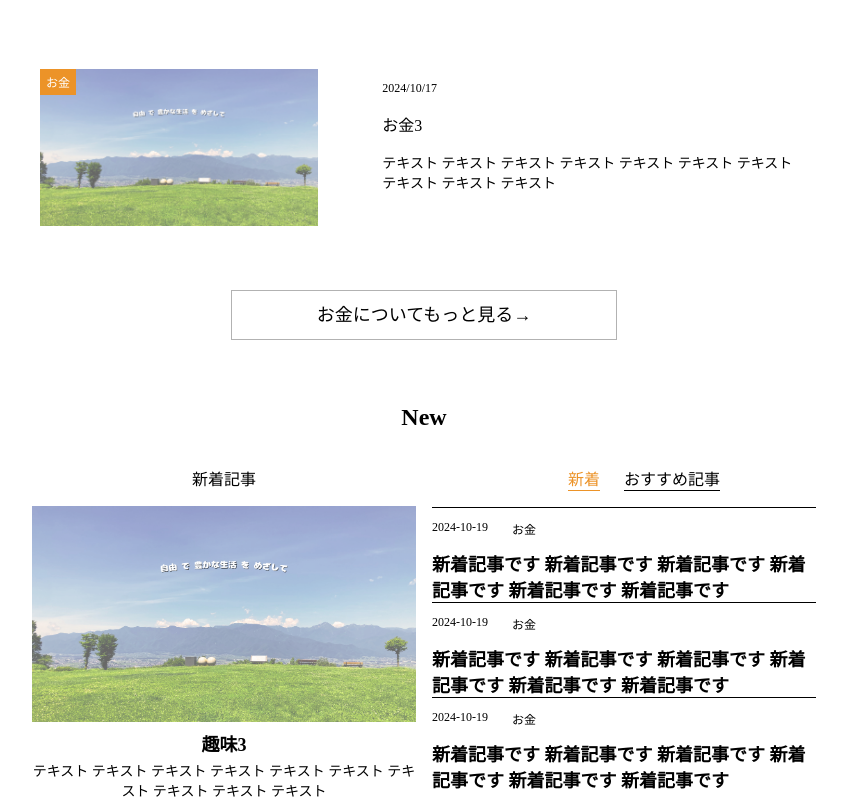
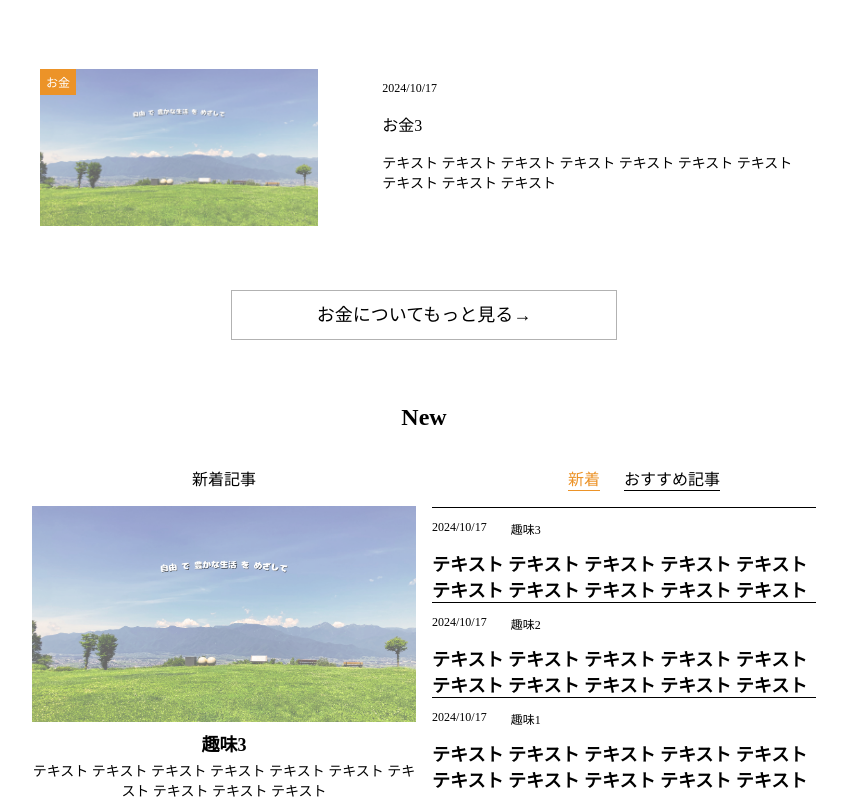
Before and after one commit to akimizu21/my_blog, a Next.js app: page / in a window 1280 px wide. Shown: the part 1743-2543 px from the top of the page, without its empty margins (216-1063 px from the left). Built offline with nearby package versions, Linux system fonts and the light colour scheme.

Commit message:
新着記事表示実装完了

```diff
--- /dev/null
+++ b/src/app/components/AddContents/index.tsx
@@ -0,0 +1,48 @@
+/**
+ * AddContents
+ */
+/**
+ * styles
+ */
+import styles from "./styles.module.css"
+
+export const AddContents = (props) => {
+  const {addInputTitle, onChangeAddInputTitle, contentsSelectedLabel, onChangeContentsSelectedLabel, contentsList, addInputText, onChangeAddInputText, handleAddContents} = props;
+  return (
+    <>
+      <div className={styles.addContents}>
+        <div className={styles.inputArea}>
+          <label>記事タイトル</label>
+          <input
+            type="text"
+            value={addInputTitle}
+            onChange={onChangeAddInputTitle}
+            className={styles.addForm}></input>
+        </div>
+        <div className={styles.inputArea}>
+          <label>カテゴリー</label>
+          <select
+            value={contentsSelectedLabel}
+            onChange={onChangeContentsSelectedLabel}
+            className={styles.addForm}
+          >
+            {contentsList.map((content, index: number) => (
+              <option key={index} value={content.name}>
+                {content.name}
+              </option>
+            ))}
+          </select>
+        </div>
+        <div className={styles.inputArea}>
+          <label>記事内容</label>
+          <input
+            type="text"
+            value={addInputText}
+            onChange={onChangeAddInputText}
+            className={styles.addForm}></input>
+        </div>
+        <button onClick={handleAddContents} className={styles.addButton}>追加</button>
+      </div>
+    </>
+  )
+}
--- /dev/null
+++ b/src/app/components/AddContents/styles.module.css
@@ -0,0 +1,21 @@
+/* AddContents領域 */
+.addContents {
+  display: flex;
+  justify-content: center;
+  gap: 48px;
+}
+
+.inputArea {
+  display: flex;
+  gap: 8px;
+  align-items: center;
+}
+
+.addForm {
+  padding: 4px;
+}
+
+.addButton {
+  width: 64px;
+  cursor: pointer;
+}
--- a/src/app/constants/data.ts
+++ b/src/app/constants/data.ts
@@ -5,16 +5,18 @@
 /**
  * INIT_CATEGORYSの型定義
  */
+export interface ContentItem {
+  id: number;
+  title: string;
+  text: string;
+  year: number;
+  month: number;
+  day: number;
+}
+
 export interface Contents {
   name: string;
-  contents: {
-    id: number;
-    title: string;
-    text: string;
-    year: number;
-    month: number;
-    day: number;
-  }[];
+  contents: ContentItem[];
 }
 
 const d = new Date()
--- a/src/app/page.module.css
+++ b/src/app/page.module.css
@@ -12,28 +12,6 @@
 .commonArea {
   margin-top: 64px;
   text-align: center;
-}
-
-/* AddContents領域 */
-.addContents {
-  display: flex;
-  justify-content: center;
-  gap: 48px;
-}
-
-.inputArea {
-  display: flex;
-  gap: 8px;
-  align-items: center;
-}
-
-.addForm {
-  padding: 4px;
-}
-
-.addButton {
-  width: 64px;
-  cursor: pointer;
 }
 
 /* New 領域 */
--- a/src/app/page.tsx
+++ b/src/app/page.tsx
@@ -5,13 +5,14 @@ import Image from "next/image";
 /**
  * data
  */
-import { INIT_CONTENTS, INIT_CONTENTS_ID } from "./constants/data";
+import { INIT_CONTENTS, INIT_CONTENTS_ID, ContentItem, Contents } from "./constants/data";
 /**
  * components
  */
 import { Header } from "./components/Header";
 import { CategoryList } from "./components/CategoryList";
 import { CategoryContents } from "./components/CategoryContents";
+import { AddContents } from "./components/AddContents";
 /**
  * styles
  */
@@ -36,8 +37,10 @@ const Home = () =>  {
   const [contentsSelectedTab, setContentsSelectedTab] = React.useState("お金");
   // newSelectedTab
   const [newSelectedTab, setNewSElectedTab] = React.useState("新着")
-  // 新着記事用のステート
-  const [newestContent, setNewestContent] = React.useState(null);
+  // 最新1件を取得
+  const [newestContent, setNewestContent] = React.useState<ContentItem | null>(null);
+  // 最新3件を取得
+  const [newestContents, setNewestContents] = React.useState<ContentItem[]>([]);
 
   /**
    * addInputTitle更新処理
@@ -96,19 +99,24 @@ const Home = () =>  {
       setAddInputTitle('');
       // テキストフォームを初期化
       setAddInputText('');
-      console.log(contentsList);
     }
   }
 
+  /**
+   * 最新記事を取得
+   */
   React.useEffect(() => {
     const allContents = contentsList.flatMap(category => category.contents);
-
     // allContentsが空かどうかをチェック
     if (allContents.length === 0){
       setNewestContent(null);
+      setNewestContents([]);
     } else {
-      const latestContent = allContents.reduce((prev, current) => (prev.id > current.id ? prev: current), allContents[0]);
-      setNewestContent(latestContent);
+      const sortedContents = [...allContents].sort((a, b) => b.id - a.id);
+      // 最新1件
+      setNewestContent(sortedContents[0]);
+      // 最新3件
+      setNewestContents(sortedContents.slice(0, 3));
     }
   }, [contentsList]);
 
@@ -127,39 +135,16 @@ const Home = () =>  {
       </div>
       {/* 記事追加領域 */}
       <section className={styles.commonArea}>
-        <div className={styles.addContents}>
-          <div className={styles.inputArea}>
-            <label>記事タイトル</label>
-            <input
-              type="text"
-              value={addInputTitle}
-              onChange={onChangeAddInputTitle}
-              className={styles.addForm}></input>
-          </div>
-          <div className={styles.inputArea}>
-            <label>カテゴリー</label>
-            <select
-              value={contentsSelectedLabel}
-              onChange={onChangeContentsSelectedLabel}
-              className={styles.addForm}
-            >
-              {contentsList.map((content, index) => (
-                <option key={index} value={content.name}>
-                  {content.name}
-                </option>
-              ))}
-            </select>
-          </div>
-          <div className={styles.inputArea}>
-            <label>記事内容</label>
-            <input
-              type="text"
-              value={addInputText}
-              onChange={onChangeAddInputText}
-              className={styles.addForm}></input>
-          </div>
-          <button onClick={handleAddContents} className={styles.addButton}>追加</button>
-        </div>
+       <AddContents
+        addInputTitle={addInputTitle}
+        onChangeAddInputTitle={onChangeAddInputTitle}
+        contentsSelectedLabel={contentsSelectedLabel}
+        onChangeContentsSelectedLabel={onChangeContentsSelectedLabel}
+        contentsList={contentsList}
+        addInputText={addInputText}
+        onChangeAddInputText={onChangeAddInputText}
+        handleAddContents={handleAddContents}
+       />
       </section>
       {/* カテゴリー表示領域 */}
       <section className={styles.commonArea}>
@@ -179,6 +164,7 @@ const Home = () =>  {
       <section>
         <h2 className={styles.commonArea}>New</h2>
         <div className={styles.newArea}>
+          {/* 最新1件の記事 */}
           <div className={styles.newContesnts}>
             <h3 className={styles.title}>新着記事</h3>
             <Image src={localImage} alt="Contents Image" className={styles.newImage}/>
@@ -192,6 +178,7 @@ const Home = () =>  {
             )}
           </div>
           <div className={styles.newpickupArea}>
+            {/* 最新3件の記事 */}
             <ul className={styles.newpickupTitle}>
               <li className={`${styles.title} ${newSelectedTab === "新着" ? styles.active: ""}`} onClick={() => setNewSElectedTab("新着")}>新着</li>
               <li className={`${styles.title} ${newSelectedTab === "おすすめ記事" ? styles.active: ""}`} onClick={() => setNewSElectedTab("おすすめ記事")}>おすすめ記事</li>
@@ -199,27 +186,15 @@ const Home = () =>  {
             <div>
               {newSelectedTab === "新着" && (
                 <>
-                  <div className={styles.contents}>
-                    <div className={styles.contentsInfo}>
-                      <p>2024-10-19</p>
-                      <p>お金</p>
+                  {newestContents.map((content) => (
+                    <div key={content.id} className={styles.contents}>
+                      <div className={styles.contentsInfo}>
+                        <p>{`${content.year}/${content.month}/${content.day}`}</p>
+                        <p>{content.title}</p>
+                      </div>
+                      <p className={styles.contentsTitle}>{content.text} </p>
                     </div>
-                    <p className={styles.contentsTitle}>新着記事です 新着記事です 新着記事です 新着記事です 新着記事です 新着記事です </p>
-                  </div>
-                  <div className={styles.contents}>
-                    <div className={styles.contentsInfo}>
-                      <p>2024-10-19</p>
-                      <p>お金</p>
-                    </div>
-                    <p className={styles.contentsTitle}>新着記事です 新着記事です 新着記事です 新着記事です 新着記事です 新着記事です </p>
-                  </div>
-                  <div className={styles.contents}>
-                    <div className={styles.contentsInfo}>
-                      <p>2024-10-19</p>
-                      <p>お金</p>
-                    </div>
-                    <p className={styles.contentsTitle}>新着記事です 新着記事です 新着記事です 新着記事です 新着記事です 新着記事です </p>
-                  </div>
+                  ))}
                 </>
               )}
               {newSelectedTab === "おすすめ記事" && (
```
